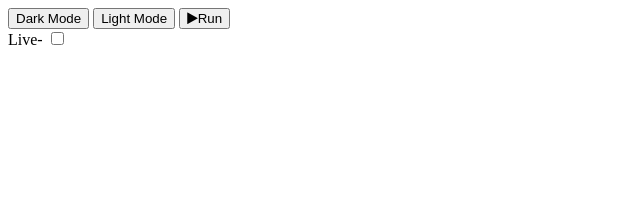
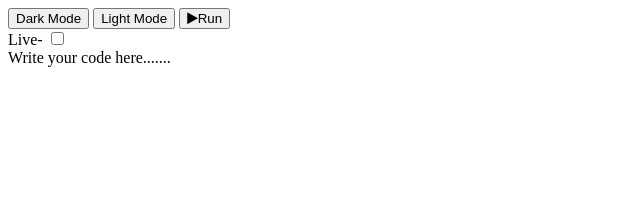
Before and after one commit to iambeto/editor, a plain HTML site: page index.html in a window 1280 px wide. Shown: the whole page, without its empty margins (0-640 px from the left). Drawn offline with Linux system fonts and the light colour scheme.

Commit message:
finished the editor and view sides

```diff
--- a/index.html
+++ b/index.html
@@ -20,6 +20,16 @@
             <input type="checkbox" id="live">
         </div>
     </div>
+    <div class="container">
+        <div class="left">
+            <div class="editor" contenteditable="">
+                Write your code here.......
+            </div>
+        </div>
+        <div class="right">
+            <iframe src="" frameborder="0" class="iframe"></iframe>
+        </div>
+    </div>
     <script src="scripts.js"></script>
 </body>
 </html>
```
